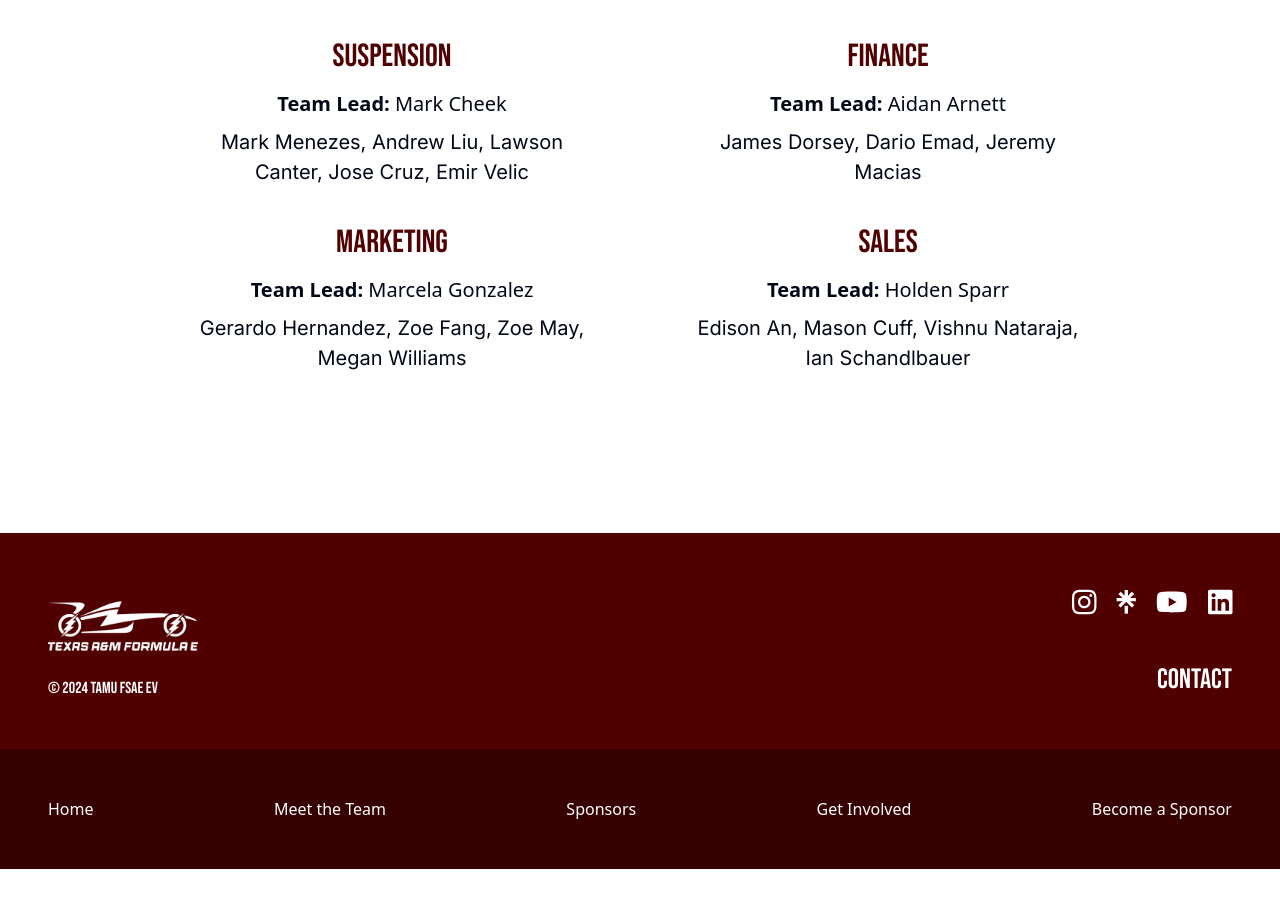
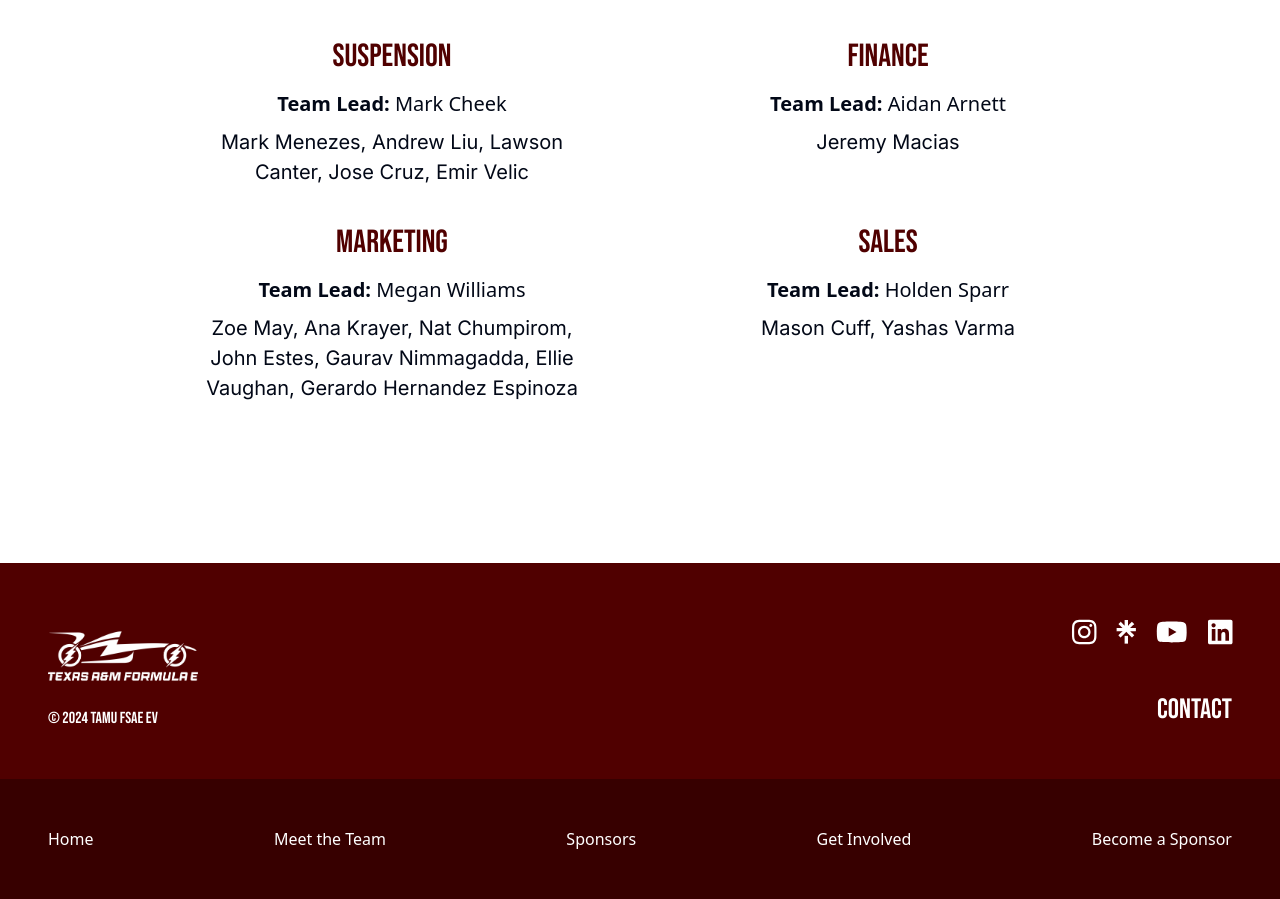
Before and after one commit to tamu-formula-cs/FSAE-EV-Site, a React (Vite) app: page /meet-the-team in a window 1280 px wide. Shown: the part 1541-2440 px from the top of the page. Before the commit the page ends 2410 px from the top, so only its background shows below. Built offline with nearby package versions, Linux system fonts and the light colour scheme.

Commit message:
Updated Business team members 2025

```diff
--- a/src/pages/meet_the_team/team.jsx
+++ b/src/pages/meet_the_team/team.jsx
@@ -107,15 +107,15 @@ export default function Team() {
                         Finance
                     </h1>
                     <h1 className="team-lead"><span className="team-lead-bold">Team Lead: </span>Aidan Arnett</h1>
-                    <h1 className="name">James Dorsey, Dario Emad, Jeremy Macias</h1>
+                    <h1 className="name">Jeremy Macias</h1>
                 </div>
 
                 <div className="subteam-section">
                     <h1 className="team-div-title">
                         Marketing
                     </h1>
-                    <h1 className="team-lead"><span className="team-lead-bold">Team Lead: </span>Marcela Gonzalez</h1>
-                    <h1 className="name">Gerardo Hernandez, Zoe Fang, Zoe May, Megan Williams</h1>
+                    <h1 className="team-lead"><span className="team-lead-bold">Team Lead: </span>Megan Williams</h1>
+                    <h1 className="name">Zoe May, Ana Krayer, Nat Chumpirom, John Estes, Gaurav Nimmagadda, Ellie Vaughan, Gerardo Hernandez Espinoza</h1>
                 </div>
 
                 <div className="subteam-section">
@@ -123,7 +123,7 @@ export default function Team() {
                         Sales
                     </h1>
                     <h1 className="team-lead"><span className="team-lead-bold">Team Lead: </span>Holden Sparr</h1>
-                    <h1 className="name">Edison An, Mason Cuff, Vishnu Nataraja, Ian Schandlbauer</h1>
+                    <h1 className="name">Mason Cuff, Yashas Varma</h1>
                 </div>
             </div>
 
```
